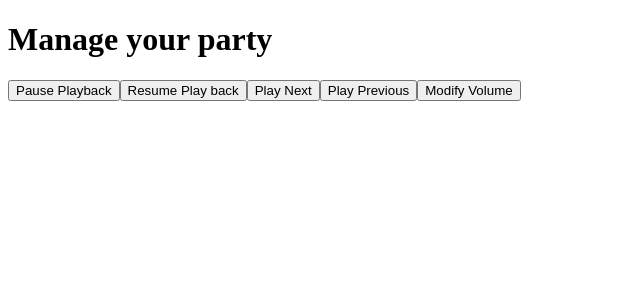
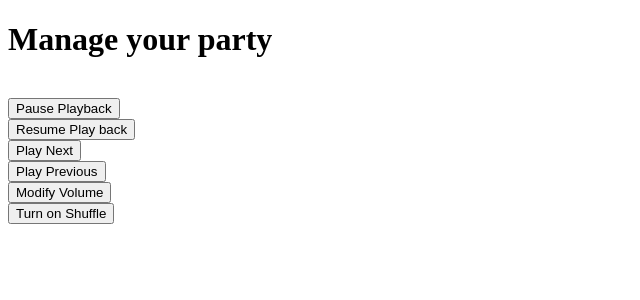
Before and after one commit to ttamalito/spotify_party_frontend, a React (Create React App) app: page /party/1 in a window 1280 px wide. Shown: the top 300 px of the page, without its empty margins (0-640 px from the left). Built offline with nearby package versions, Linux system fonts and the light colour scheme.

Commit message:
add button to turn shuffle mode on

```diff
--- a/src/pages/party/PlayWithParty.js
+++ b/src/pages/party/PlayWithParty.js
@@ -16,18 +16,33 @@ export default function PlayWithParty() {
     let previousButton =  <button  onClick={playPrevious}> Play Previous</button>
 
     let modifyVolumeButton = <button  onClick={modifyVolume}> Modify Volume</button>
+
+
+    let turnOnShuffleButton = <button onClick={turnOnShuffle}> Turn on Shuffle</button>
     return (
         <>
             <h1>Manage your party</h1>
+            <br/>
             {pauseButton}
+            <br/>
             {resumeButton}
+            <br/>
             {playNextButton}
+            <br/>
             {previousButton}
+            <br/>
             {modifyVolumeButton}
+            <br/>
+            {turnOnShuffleButton}
         </>
     )
 } // end of Component
-
+/**
+ * Pause playback of the party with the given party ID.
+ *
+ * @param {type} partyId - The ID of the party to pause playback for
+ * @return {type} Not specified in the function
+ */
 function pausePlayback(partyId) {
     const urlBody = new URLSearchParams();
     urlBody.append('party_id', partyId);
@@ -47,7 +62,11 @@ function pausePlayback(partyId) {
     }).catch(err => console.error(err)); // end of fetch
 }
 
-
+/**
+ * Resumes playback of the audio.
+ *
+ * @return {Promise<void>} A promise that resolves when the playback is resumed.
+ */
 function resumePlayback() {
 
     fetch(`http://localhost:8080/resumePlayback`, {
@@ -64,7 +83,11 @@ function resumePlayback() {
         }
     }).catch(err => console.error(err)); // end of fetch
 }
-
+/**
+ * Sends a request to play the next song in the playlist.
+ *
+ * @return {Promise<void>} A promise that resolves when the next song is played.
+ */
 function playNext() {
     fetch(`http://localhost:8080/playNext`, {
         method: 'GET',
@@ -80,7 +103,11 @@ function playNext() {
         }
     }).catch(err => console.error(err)); // end of fetch
 }
-
+/**
+ * Sends a request to play the previous song in the playlist.
+ *
+ * @return {Promise<void>} A promise that resolves when the previous song is played.
+ */
 function playPrevious() {
     fetch(`http://localhost:8080/playPrevious`, {
         method: 'GET',
@@ -96,7 +123,11 @@ function playPrevious() {
         }
     }).catch(err => console.error(err)); // end of fetch
 }
-
+/**
+ * Sends a GET request to modify the volume and displays an alert with the result.
+ *
+ * @return {Promise<void>} A promise that resolves when the volume is modified or an error occurs.
+ */
 function modifyVolume() {
     fetch(`http://localhost:8080/modifyVolume`, {
         method: 'GET',
@@ -112,14 +143,17 @@ function modifyVolume() {
         }
     }).catch(err => console.error(err)); // end of fetch
 }
-/*
-fetch(`https://api.spotify.com/v1/me/player/pause`, {
-    method: 'PUT',
-    headers: {
-        'Authorization': 'Bearer BQDRdaFo_ZUpf4HCGcr9buBs6JjoWmb3SbHzBkH4k9wTFUNnXd4BnQJciSI7lw7_bjkqYC35HUqNbGXe70s8ejQrFtUs_Un6GhrlKyToqyPS5ydikIAhljXqaKfeMb_86e7H5q447x93xcJdFX0apE2HoMys9ynBBUOLlBhoZltj9BTO27wWQd9QwFQ'}
 
-}).then(res => {
-    console.log(res);
-    res.text().then(data => {console.log(data)})
-})
- */
+
+function turnOnShuffle() {
+    fetch(`http://localhost:8080/shuffleOn`, {
+        method: 'PUT',
+        credentials: 'include'
+    }).then(res => {
+        console.log(res);
+        if (res.status === 204)
+            alert('Shuffle Mode On')
+        if (res.status === 400 || res.status === 403 || res.status === 401 || res.status === 409)
+            alert(`Status of the request: ${res.status}`)
+    }).catch(err => console.error)
+}
```
